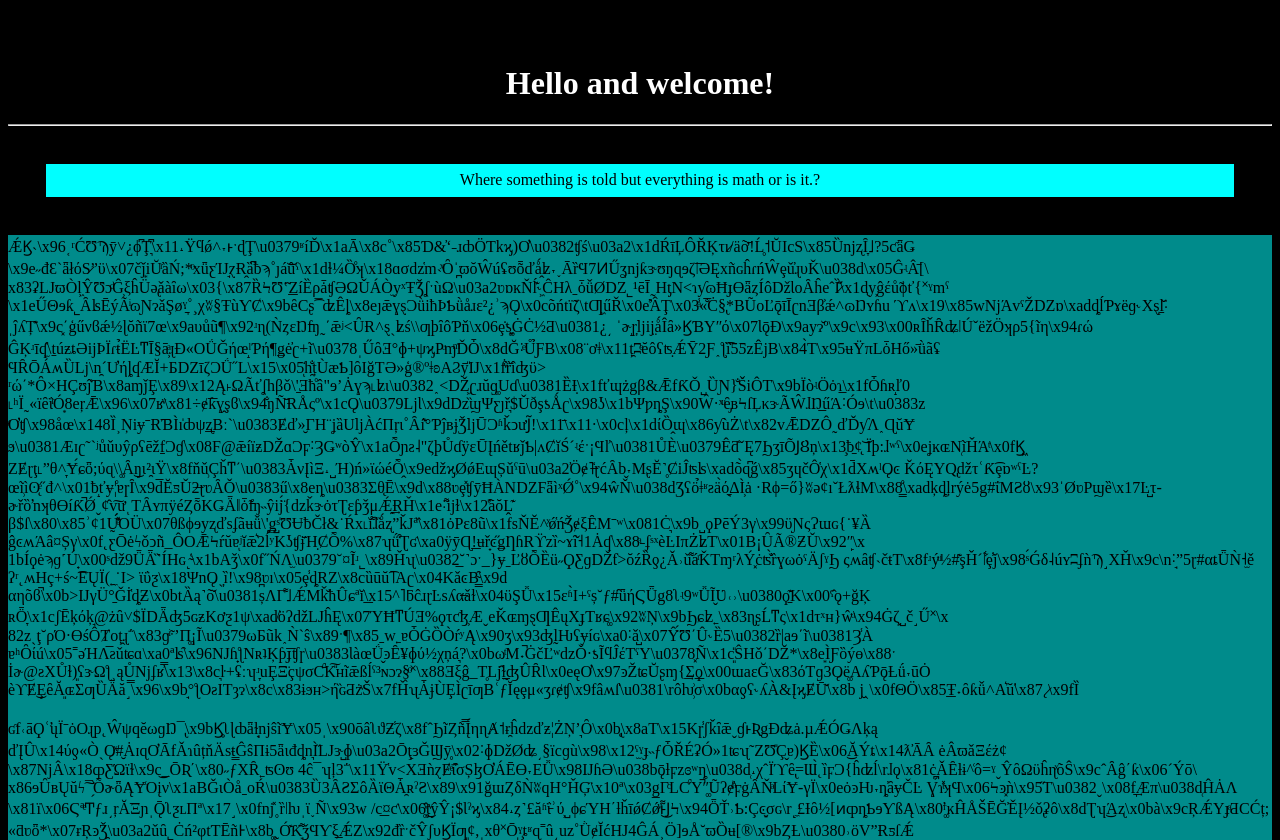
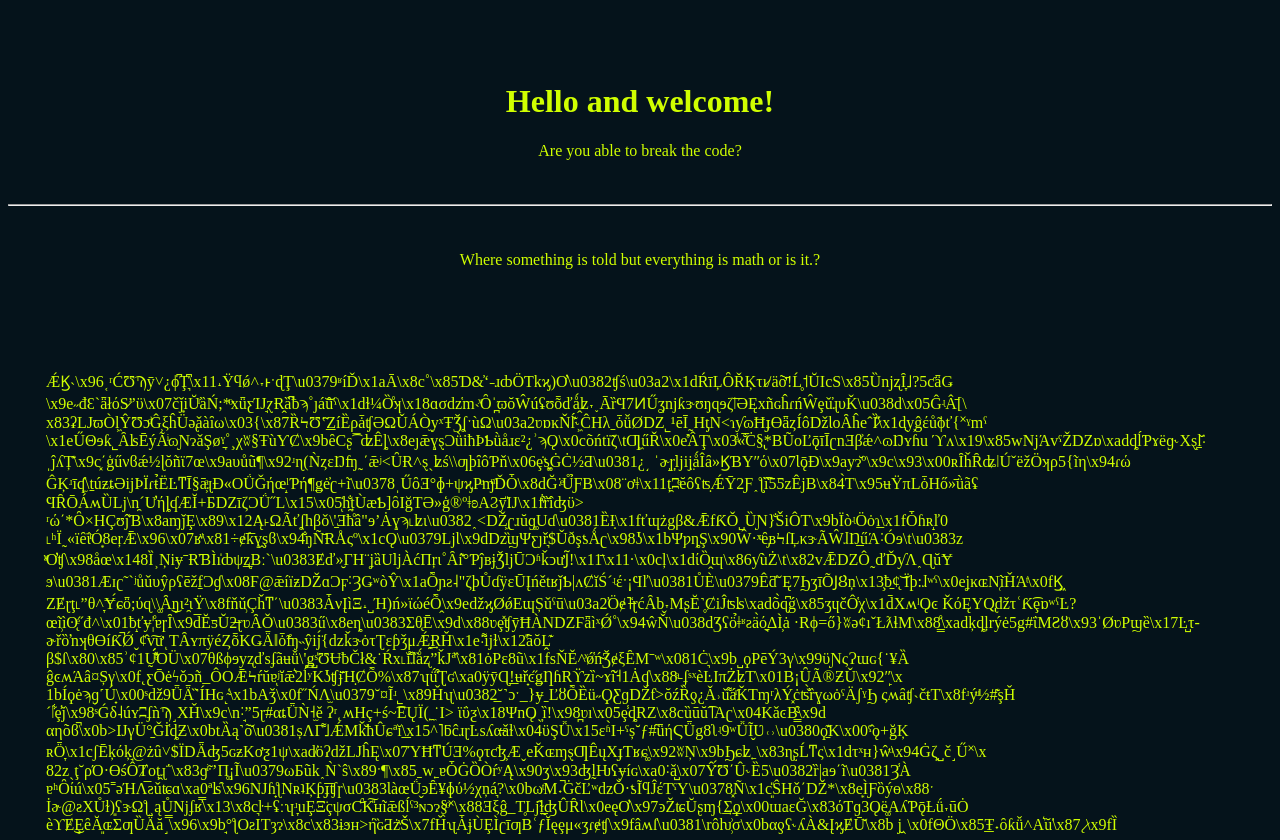
Before and after one commit to quintant/quintant.github.io, a plain HTML site: page index.html in a window 1280 px wide. Shown: the top 840 px of the page. Drawn offline with Linux system fonts and the light colour scheme.

Commit message:
Nicer look

```diff
--- a/index.html
+++ b/index.html
@@ -1,25 +1,32 @@
 <html>
 
 <head>
-    <title style="color: white;">
+    <link rel="stylesheet" href="style.css">
+    <title>
         Hello!
     </title>
 </head>
 
-<body style="background-color: black;">
+<body>
+    <br>
     <br>
     <br>
     <center>
-        <h1 style="color: white;">
+        <h1>
             Hello and welcome!
         </h1>
+        Are you able to break the code?
+        <br>
+        <br>
+        <br>
     </center>
     <hr>
-    <center style="background-color: aqua; color: black; margin: 1cm; padding: 0.2cm;">
+    <center style="margin: 1cm; padding: 0.2cm;">
         Where something is told but everything is math or is it.?
     </center>
+    <br>
 
-    <div style="background-color: darkcyan; color: black;">
+    <div>
         ǼϏ˴\x96˱ʳĆƱϠȳ˅¿ϕ͆Ţ͉͆\x11˔Ϋϥǿ˄˕ͱˑɖŢ\u0379ʶíĎ\x1aĀ\x8c˚\x85Ɗ&̓ʻ˗ɹȸÖƬkϗ)Ơ\u0382ʧś\u03a2\x1dŔīĻȎŘĶτι̷/äỡ̄ǃĹ̥˦ŬΙcS\x85ȔǌʐȊ̞˩?5ƈǟǤ
         \x9e˶đƐ`ǟłόS̷ˮϋ\x07čǰ͙iŬͬȁŃ;*ͦxǖƹΊJ̘ɀɌ̭ȁ͆ƀϡ˚ȷá͝ûˁ\x1dɫ¼Ȍ̊ʞ\x18ɑσǳ̔m˴ͯȎˈ̪ϖŏŴúʢʊȭďǻ̭ʫ˕˯ĀȑϤ7ͶŰʓǌƙɝʊŋɋɘζ͞ǀƏĘxñɢĥɾńŴȩǔ̓ɻυǨ\u038d\x05ĜʵÂ̄[\
         x83ʡǇϖÒl͖ŶƱɔͩĜ͕ξĥÜǝ̢ǎàȋω\x03{\x87ȐϞƱʽ͂͟ΖíȄρǡʧƏΩǓÁÒ̫yˣŦǮʆˑùΩ\u03a2ʋɒĸŇĺ͊˞͖ĈHλˍȱǚØǱ˾¹ēĪ˷HƫΝ˂ɿƴɷĦɟƟǟȥÍôǅƖoȂĥeˆȈ̷̎̋\x1d̨y͕ĝέů̃ϕť{˟ˠmˁ
--- /dev/null
+++ b/style.css
@@ -0,0 +1,37 @@
+body {
+    background-color:rgb(5, 19, 27);
+    color: rgb(208, 255, 0);
+}
+
+h1 {
+    color: rgb(208, 255, 0);
+}
+
+div {
+    margin: 3%;
+}
+
+hr {
+    color: rgb(208, 255, 0);
+}
+
+
+/* width */
+::-webkit-scrollbar {
+    width: 5px;
+  }
+
+  /* Track */
+  ::-webkit-scrollbar-track {
+    background: rgb(10, 27, 37);
+  }
+
+  /* Handle */
+  ::-webkit-scrollbar-thumb {
+    background: rgb(208, 255, 0);
+  }
+
+  /* Handle on hover */
+  ::-webkit-scrollbar-thumb:hover {
+    background: rgb(255, 0, 0);
+  }
```
